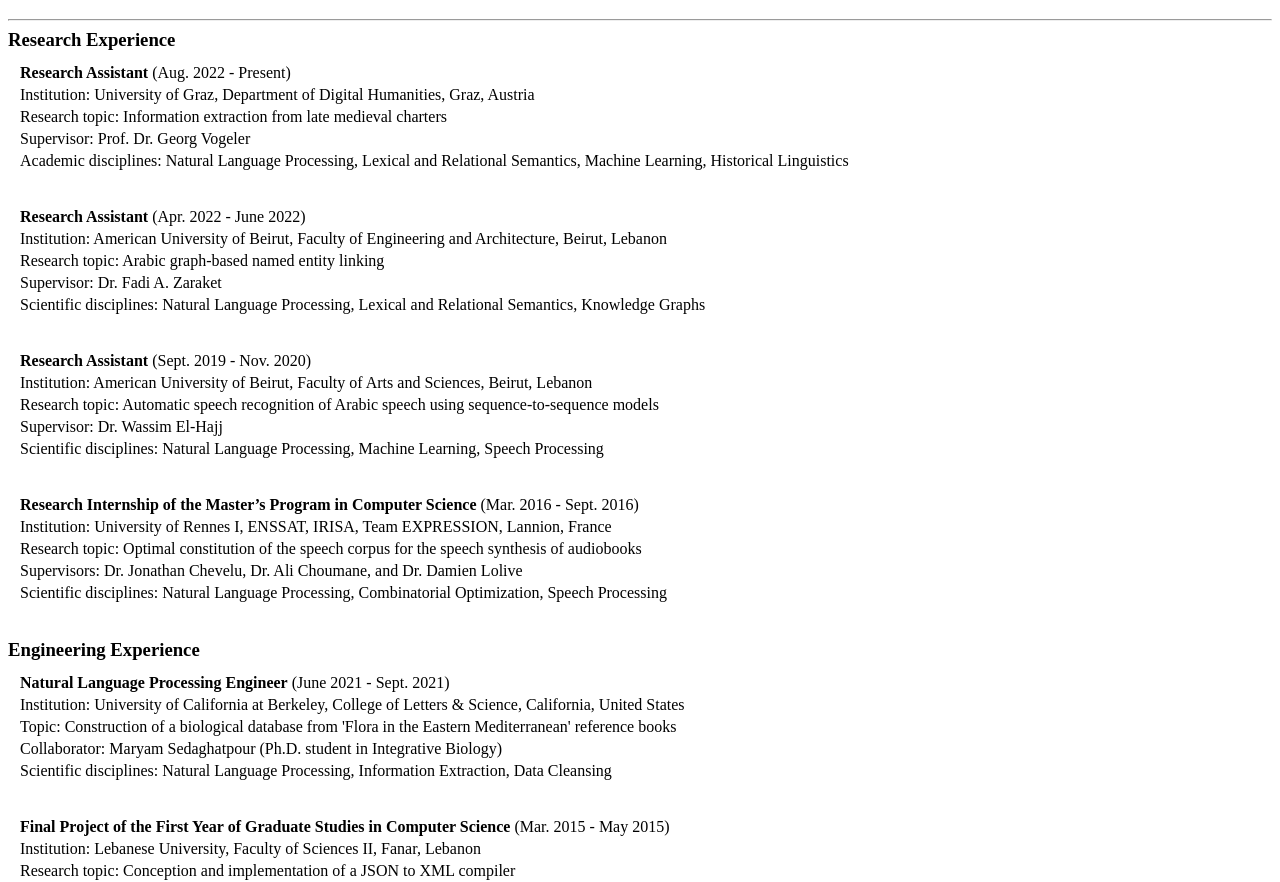
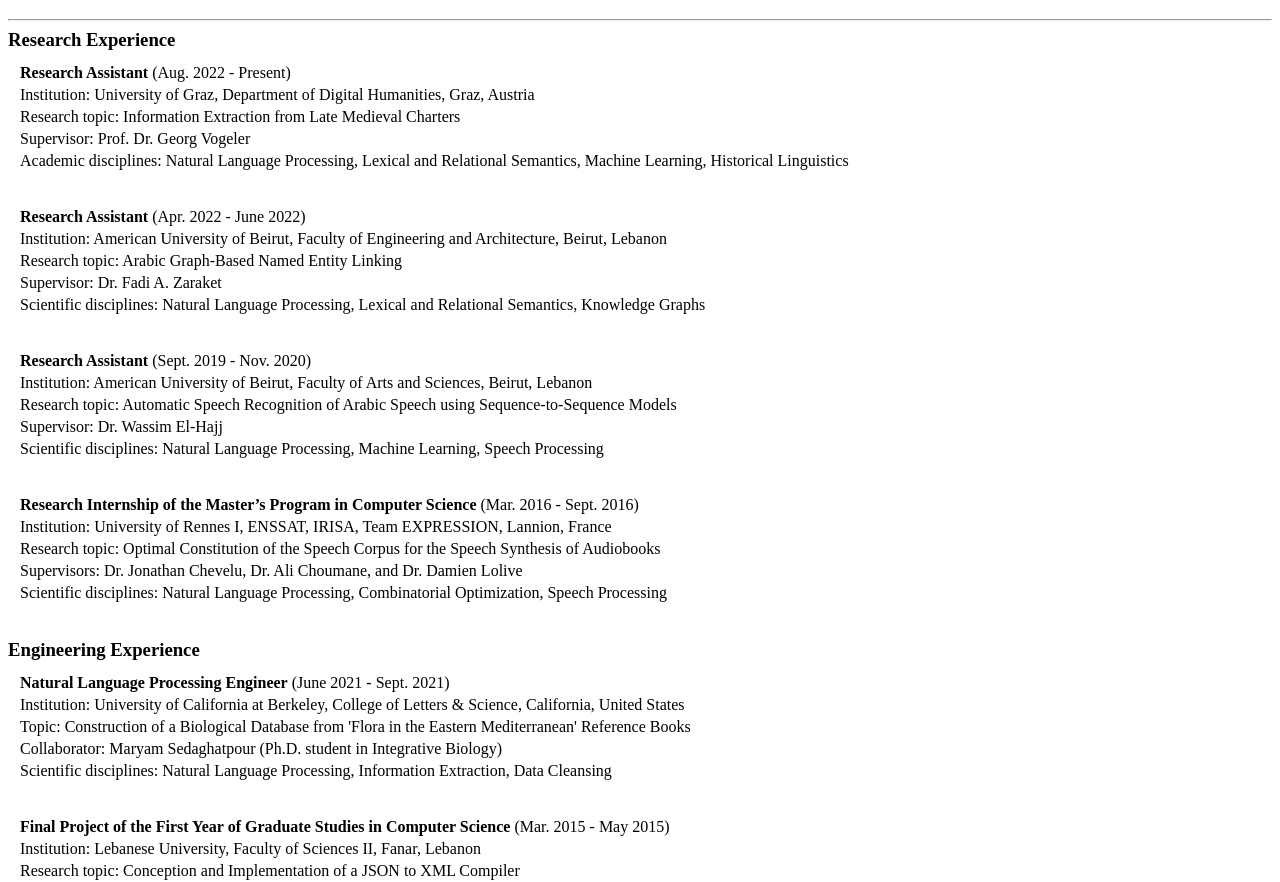
Before and after one commit to sandyaoun/sandyaoun.github.io, a plain HTML site: page professional-experience.html in a window 1280 px wide. Shown: the part 71-953 px from the top of the page. Drawn offline with Linux system fonts and the light colour scheme.

Commit message:
Update professional-experience.html

```diff
--- a/professional-experience.html
+++ b/professional-experience.html
@@ -33,7 +33,7 @@
 
         <tr>
           <td class="width0Or5"></td>
-          <td>Research topic: Information extraction from late medieval charters</td>
+          <td>Research topic: Information Extraction from Late Medieval Charters</td>
         </tr>
 
         <tr>
@@ -63,7 +63,7 @@
 
         <tr>
           <td class="width0Or5"></td>
-          <td>Research topic: Arabic graph-based named entity linking</td>
+          <td>Research topic: Arabic Graph-Based Named Entity Linking</td>
         </tr>
 
         <tr>
@@ -93,7 +93,7 @@
 
         <tr>
           <td class="width0Or5"></td>
-          <td>Research topic: Automatic speech recognition of Arabic speech using sequence-to-sequence models</td>
+          <td>Research topic: Automatic Speech Recognition of Arabic Speech using Sequence-to-Sequence Models</td>
         </tr>
 
         <tr>
@@ -123,7 +123,7 @@
 
         <tr>
           <td class="width0Or5"></td>
-          <td>Research topic: Optimal constitution of the speech corpus for the speech synthesis of audiobooks</td>
+          <td>Research topic: Optimal Constitution of the Speech Corpus for the Speech Synthesis of Audiobooks</td>
         </tr>
 
         <tr>
@@ -164,7 +164,7 @@
 
         <tr>
           <td class="width0Or5"></td>
-          <td>Topic: Construction of a biological database from 'Flora in the Eastern Mediterranean' reference books</td>
+          <td>Topic: Construction of a Biological Database from 'Flora in the Eastern Mediterranean' Reference Books</td>
         </tr>
 
         <tr>
@@ -194,7 +194,7 @@
 
         <tr>
           <td class="width0Or5"></td>
-          <td>Research topic: Conception and implementation of a JSON to XML compiler</td>
+          <td>Research topic: Conception and Implementation of a JSON to XML Compiler</td>
         </tr>
 
         <tr>
```
